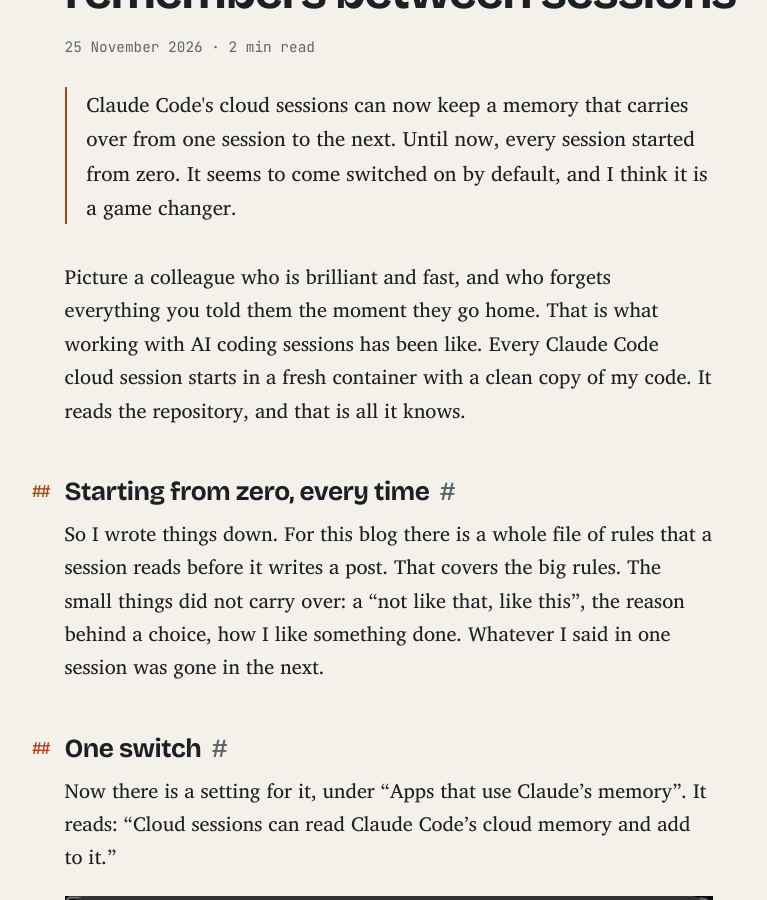
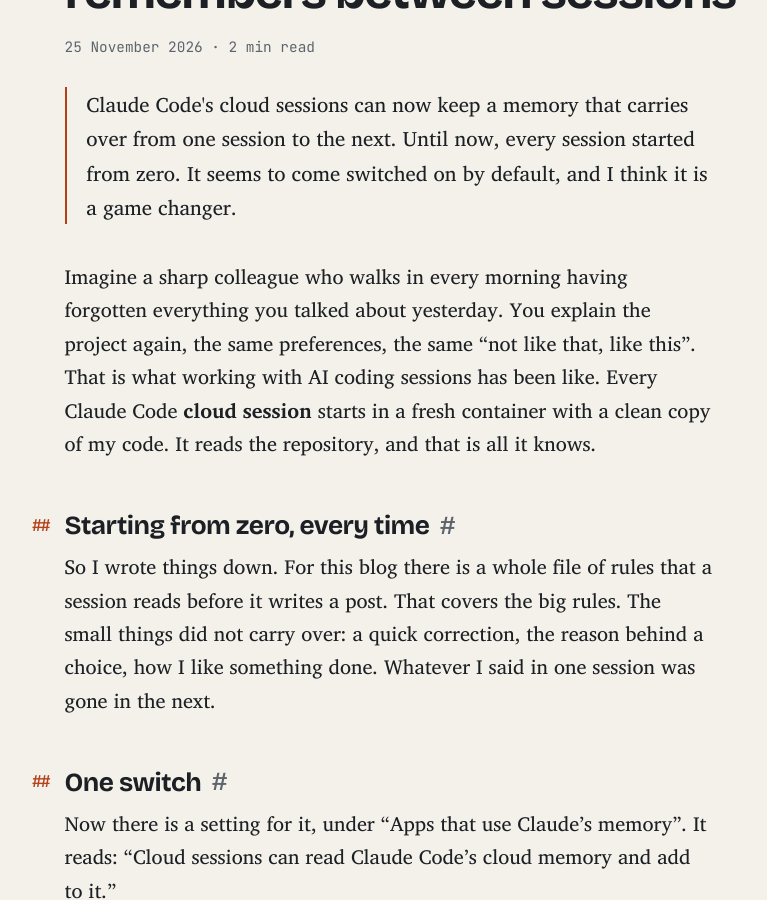
Before and after one commit to ivopogace/blog, a Jekyll site: the page built from _posts/2026-11-25-claude-code-finally-remembers.md, in a window 1280 px wide and 900 px high, scrolled down 242 px. Shown: the whole window, without its empty margins (184-951 px from the left). Built offline with Jekyll 4.4.1, drawn with Linux system fonts in a browser that asks for light colours.

Commit message:
Memory post: new opening to match the LinkedIn teaser
Co-Authored-By: Claude Opus 5.5 <noreply@anthropic.com>
Claude-Session: https://claude.ai/code/session_0138xCuDC5xxHqvyc6bickKo

```diff
--- a/_posts/2026-11-25-claude-code-finally-remembers.md
+++ b/_posts/2026-11-25-claude-code-finally-remembers.md
@@ -7,17 +7,18 @@ summary: >-
 date: 2026-11-25 23:00:00 +0000
 ---
 
-Picture a colleague who is brilliant and fast, and who forgets everything you
-told them the moment they go home. That is what working with AI coding
-sessions has been like. Every Claude Code cloud session starts in a fresh
-container with a clean copy of my code. It reads the repository, and that is
+Imagine a sharp colleague who walks in every morning having forgotten
+everything you talked about yesterday. You explain the project again, the same
+preferences, the same "not like that, like this". That is what working with AI
+coding sessions has been like. Every Claude Code **cloud session** starts in a
+fresh container with a clean copy of my code. It reads the repository, and that is
 all it knows.
 
 ## Starting from zero, every time
 
 So I wrote things down. For this blog there is a whole file of rules that a
 session reads before it writes a post. That covers the big rules. The small
-things did not carry over: a "not like that, like this", the reason behind a
+things did not carry over: a quick correction, the reason behind a
 choice, how I like something done. Whatever I said in one session was gone in
 the next.
 
```
